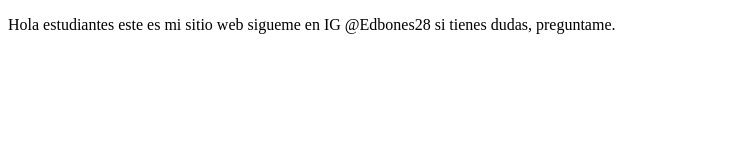
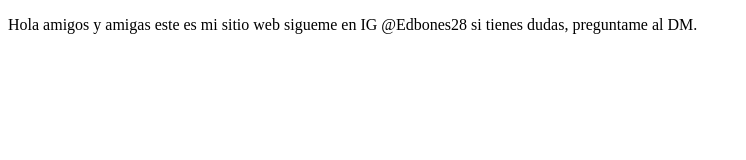
Before and after one commit to ebenites28/proyectoDemoCursoPrework, a plain HTML site: page index.html in a window 1280 px wide. Shown: the whole page, without its empty margins (0-746 px from the left). Drawn offline with Linux system fonts and the light colour scheme.

Commit message:
cambios agregar IG

```diff
--- a/index.html
+++ b/index.html
@@ -8,8 +8,8 @@
 </head>
 <body>
     <p>
-        Hola estudiantes este es mi sitio web
-        sigueme en IG @Edbones28 si tienes dudas, preguntame.
+        Hola amigos y amigas este es mi sitio web
+        sigueme en IG @Edbones28 si tienes dudas, preguntame al DM.
     </p>
 </body>
 </html>
```
